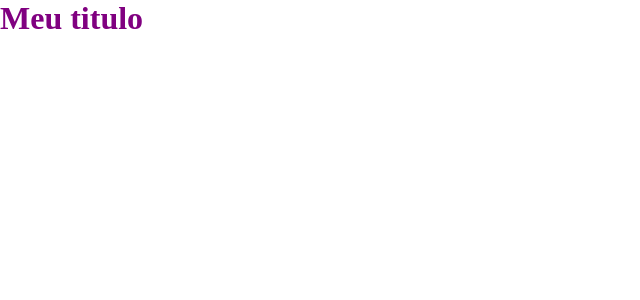
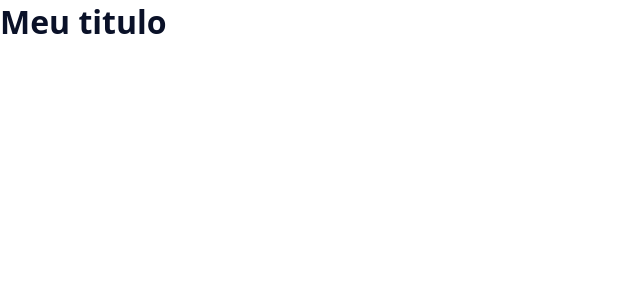
Before and after one commit to rafaellore/project-3, a React (Create React App) app: page / in a window 1280 px wide. Shown: the top 300 px of the page, without its empty margins (0-640 px from the left). Built offline with nearby package versions, Linux system fonts and the light colour scheme.

Commit message:
improve some storybooks, adds colors and fonts 🎨

```diff
--- a/src/components/Heading/index.jsx
+++ b/src/components/Heading/index.jsx
@@ -1,10 +1,11 @@
 import P from 'prop-types';
 import * as Styled from './styles';
 
-export const Heading = ({ children }) => {
-  return <Styled.Title>{children}</Styled.Title>;
+export const Heading = ({ children, isLightText = false }) => {
+  return <Styled.Title isLightText={isLightText}>{children}</Styled.Title>;
 };
 
 Heading.propTypes = {
   children: P.node.isRequired,
+  isLightText: P.bool,
 };
--- a/src/components/Heading/styles.js
+++ b/src/components/Heading/styles.js
@@ -1,5 +1,7 @@
-import styled from 'styled-components';
+import styled, { css } from 'styled-components';
 
 export const Title = styled.h1`
-  color: purple;
+  ${({ theme, isLightText }) => css`
+    color: ${isLightText ? theme.colors.white : theme.colors.primaryColor};
+  `}
 `;
--- a/src/styles/global-styles.js
+++ b/src/styles/global-styles.js
@@ -1,12 +1,22 @@
+// global styles is like a css reset
+// we can use theme here too
+
 import { createGlobalStyle } from 'styled-components';
 
 export const GlobalStyles = createGlobalStyle`
+  @import url('https://fonts.googleapis.com/css2?family=Montserrat:ital,wght@0,900;1,900&family=Open+Sans:ital,wght@0,400;0,700;1,400;1,700&display=swap');
+
   * {
     margin: 0;
     padding: 0;
   }
 
   body {
+    font-size: 1rem;
+    font-family: ${({ theme }) => theme.font.family.default};
+  }
 
+  h1 {
+    font-family: ${({ theme }) => theme.font.family.secondary};
   }
 `;
--- a/src/styles/theme.js
+++ b/src/styles/theme.js
@@ -1,6 +1,17 @@
+// here we set some constants related to styles, like fonts, colors etc
+// this const is used on ThemeProvider of styled-components with allows you to use in the childrens styles
+
 export const theme = {
   colors: {
-    mainBg: 'red',
-    secondaryBg: 'blue',
+    primaryColor: '#0A1128',
+    secondaryColor: '#dc143c',
+    white: '#FFFFFF',
+  },
+
+  font: {
+    family: {
+      default: "'Open Sans', sans-serif",
+      secoundary: "'Montserrat', sans-serif",
+    },
   },
 };
```
Also changed, not shown: src/components/Heading/stories.jsx (+27 -2 lines), 2 other files (tests, documents, lock files or other folders).
